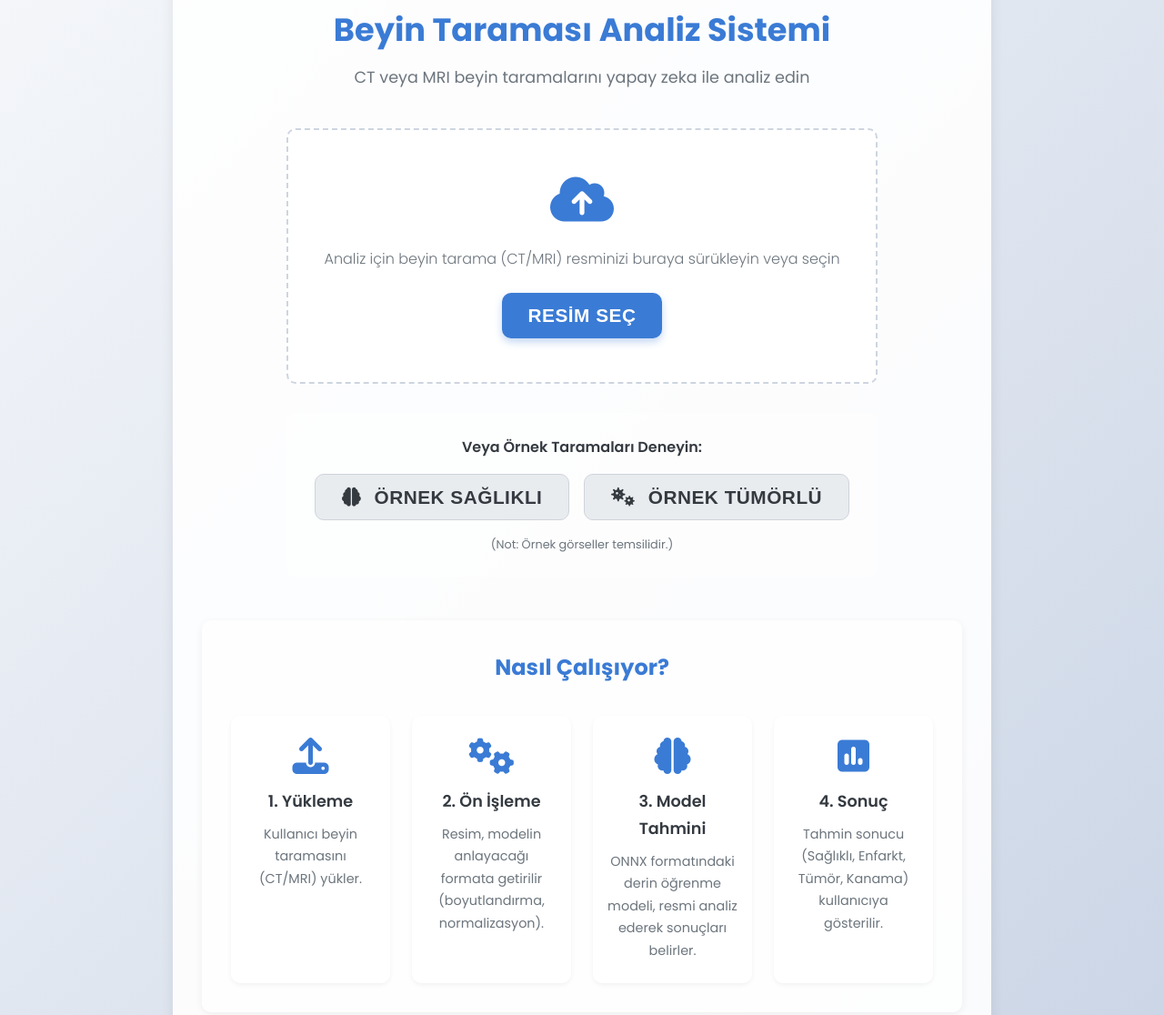
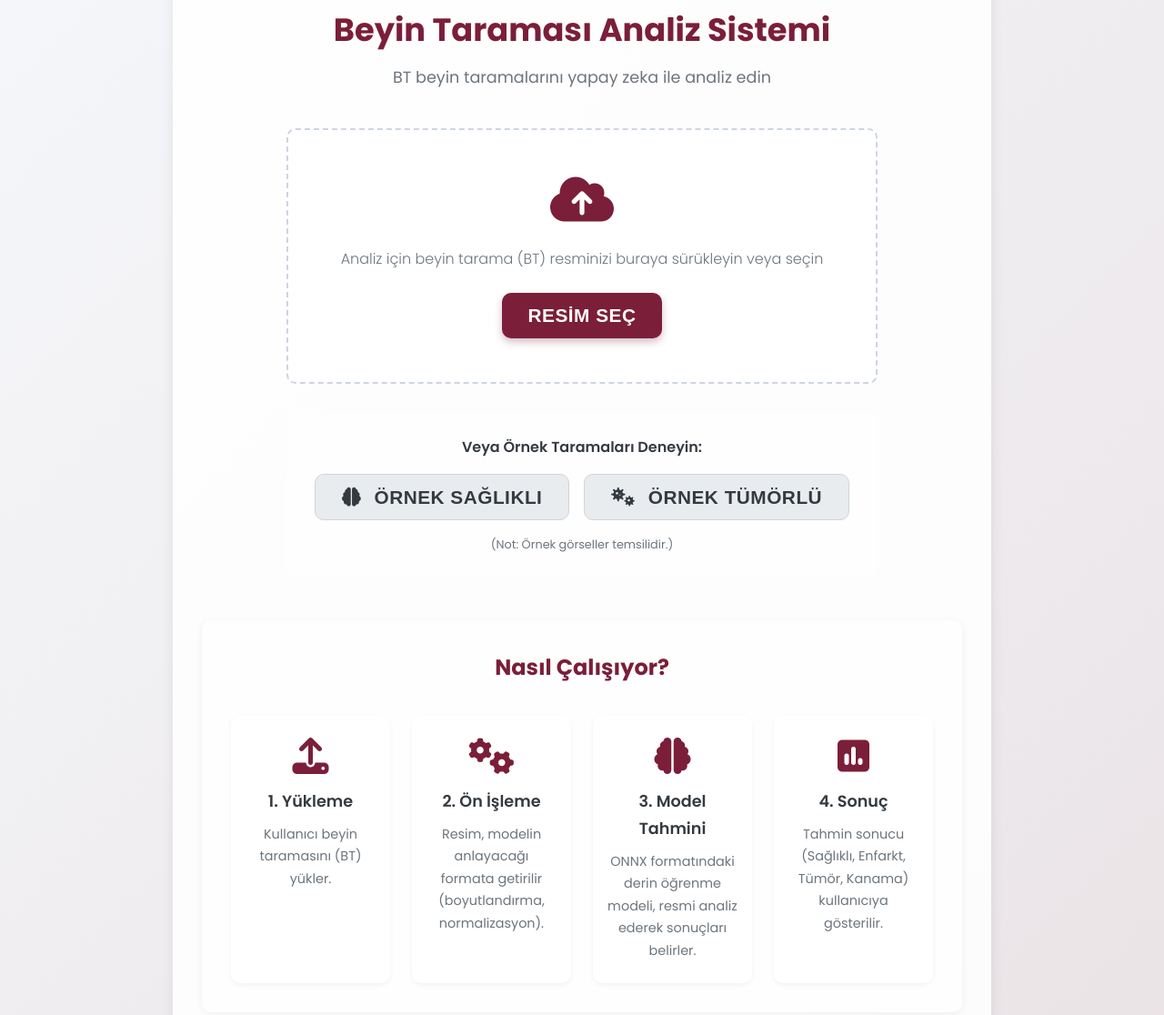
Before and after one commit to yakupatici/brain_scan_tumor, a plain HTML site: page brain_scan_detector/index.html in a window 1280 px wide. Shown: the part 61-1177 px from the top of the page at 91% size. Drawn offline with Linux system fonts and the light colour scheme; no server answers.

Commit message:
Changed colors from blue to burgundy (#7b1e3a) and replaced MRI references with BT

```diff
--- a/brain_scan_detector/index.html
+++ b/brain_scan_detector/index.html
@@ -4,7 +4,7 @@
     <meta charset="UTF-8">
     <meta name="viewport" content="width=device-width, initial-scale=1.0">
     <meta name="description" content="Beyin taramalarında tümör, enfarkt, kanama gibi bulguları tespit etmeye yardımcı olan derin öğrenme tabanlı analiz aracı">
-    <meta name="keywords" content="beyin taraması, tümör tespiti, derin öğrenme, CT, MRI, yapay zeka">
+    <meta name="keywords" content="beyin taraması, tümör tespiti, derin öğrenme, BT, yapay zeka">
     <meta name="author" content="İzmir Ekonomi Üniversitesi">
     <title>Beyin Taraması Analiz Sistemi</title>
     <link rel="preconnect" href="https://fonts.googleapis.com">
@@ -17,14 +17,14 @@
     <div class="container">
         <header>
             <h1>Beyin Taraması Analiz Sistemi</h1>
-            <p>CT veya MRI beyin taramalarını yapay zeka ile analiz edin</p>
+            <p>BT beyin taramalarını yapay zeka ile analiz edin</p>
         </header>
 
         <main>
             <div class="upload-section">
                 <div class="upload-area" id="uploadArea">
                     <i class="fas fa-cloud-upload-alt"></i>
-                    <p>Analiz için beyin tarama (CT/MRI) resminizi buraya sürükleyin veya seçin</p>
+                    <p>Analiz için beyin tarama (BT) resminizi buraya sürükleyin veya seçin</p>
                     <input type="file" id="imageUpload" accept="image/*" hidden>
                     <button id="uploadBtn" class="btn primary">Resim Seç</button>
                 </div>
@@ -99,7 +99,7 @@
                 <div class="step">
                     <i class="fas fa-upload"></i>
                     <h4>1. Yükleme</h4>
-                    <p>Kullanıcı beyin taramasını (CT/MRI) yükler.</p>
+                    <p>Kullanıcı beyin taramasını (BT) yükler.</p>
                 </div>
                 <div class="step">
                     <i class="fas fa-cogs"></i>
--- a/brain_scan_detector/static/css/style.css
+++ b/brain_scan_detector/static/css/style.css
@@ -1,6 +1,6 @@
 /* Global Styles */
 :root {
-    --primary-color: #3a7bd5;
+    --primary-color: #7b1e3a;
     --secondary-color: #6c757d;
     --success-color: #28a745;
     --danger-color: #dc3545;
@@ -22,7 +22,7 @@ body {
     font-family: var(--font-family);
     line-height: 1.7;
     color: #444;
-    background: linear-gradient(135deg, #f5f7fa 0%, #c3cfe2 100%);
+    background: linear-gradient(135deg, #f5f7fa 0%, #e8e0e3 100%);
     min-height: 100vh;
 }
 
@@ -95,7 +95,7 @@ main {
 
 .upload-area:hover,
 .upload-area.dragover {
-    background-color: #f8fbff;
+    background-color: #f8f8f8;
     border-color: var(--primary-color);
 }
 
@@ -242,12 +242,12 @@ main {
 .btn.primary {
     background-color: var(--primary-color);
     color: white;
-    box-shadow: 0 4px 8px rgba(58, 123, 213, 0.3);
+    box-shadow: 0 4px 8px rgba(123, 30, 58, 0.3);
 }
 
 .btn.primary:hover {
-    background-color: #2a6ac4;
-    box-shadow: 0 6px 12px rgba(58, 123, 213, 0.4);
+    background-color: #651830;
+    box-shadow: 0 6px 12px rgba(123, 30, 58, 0.4);
 }
 
 .btn.secondary {
```
Also changed, not shown: 1 other file.
